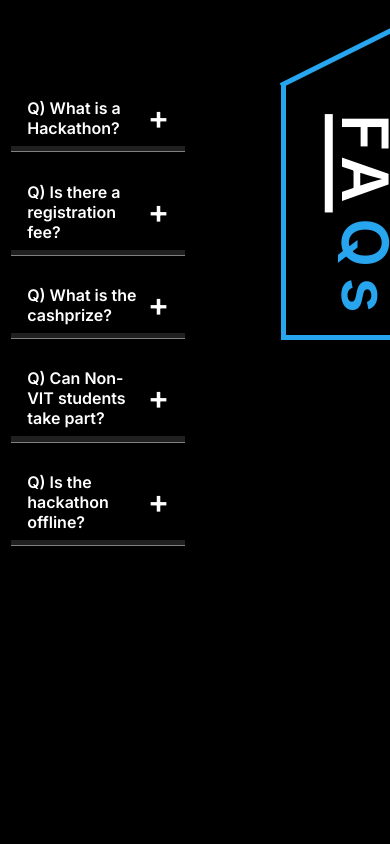
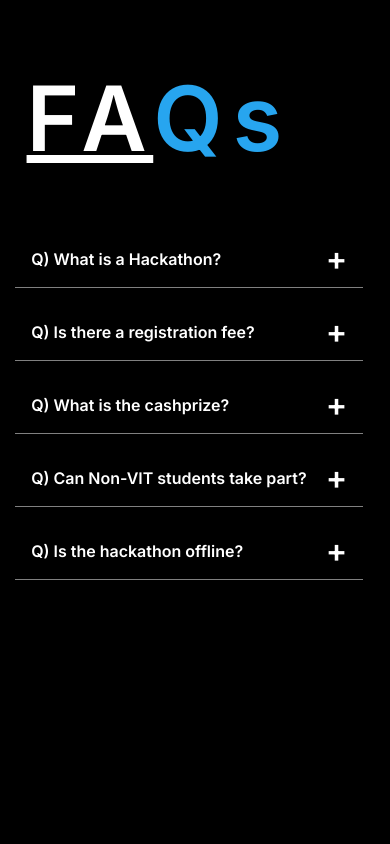
Before and after one commit to nitishramaraj/Technicia-FAQ, a plain HTML site: page index.html in a window 390 px wide. Drawn offline with Linux system fonts and the light colour scheme.

Commit message:
Update style.css

```diff
--- a/style.css
+++ b/style.css
@@ -122,30 +122,23 @@ body{
 
 
 
+
 @media only screen and (max-width: 700px) {
-    *{
-      padding-top: 3%;
-    }
     .flex-faq{
-        /* flex-wrap: wrap-reverse; */
-      padding-top: 3%;
-
-        width: 93%;
+        flex-wrap: wrap-reverse;
     }
 
     .faq-head{
-      padding-top: 30%;
-
-      font-size: 4em;
+        padding: 10%;
+        writing-mode: horizontal-tb;
+        border: none;
         text-align: center;
     }
     .faq-head:before{
-      width: 130px;
-      height: 5px;
-        /* display: none; */
+        display: none;
     }
     .accordion{
-        width: 70%;
+        width: 100%;
         padding: 4%;
     }
 
```
